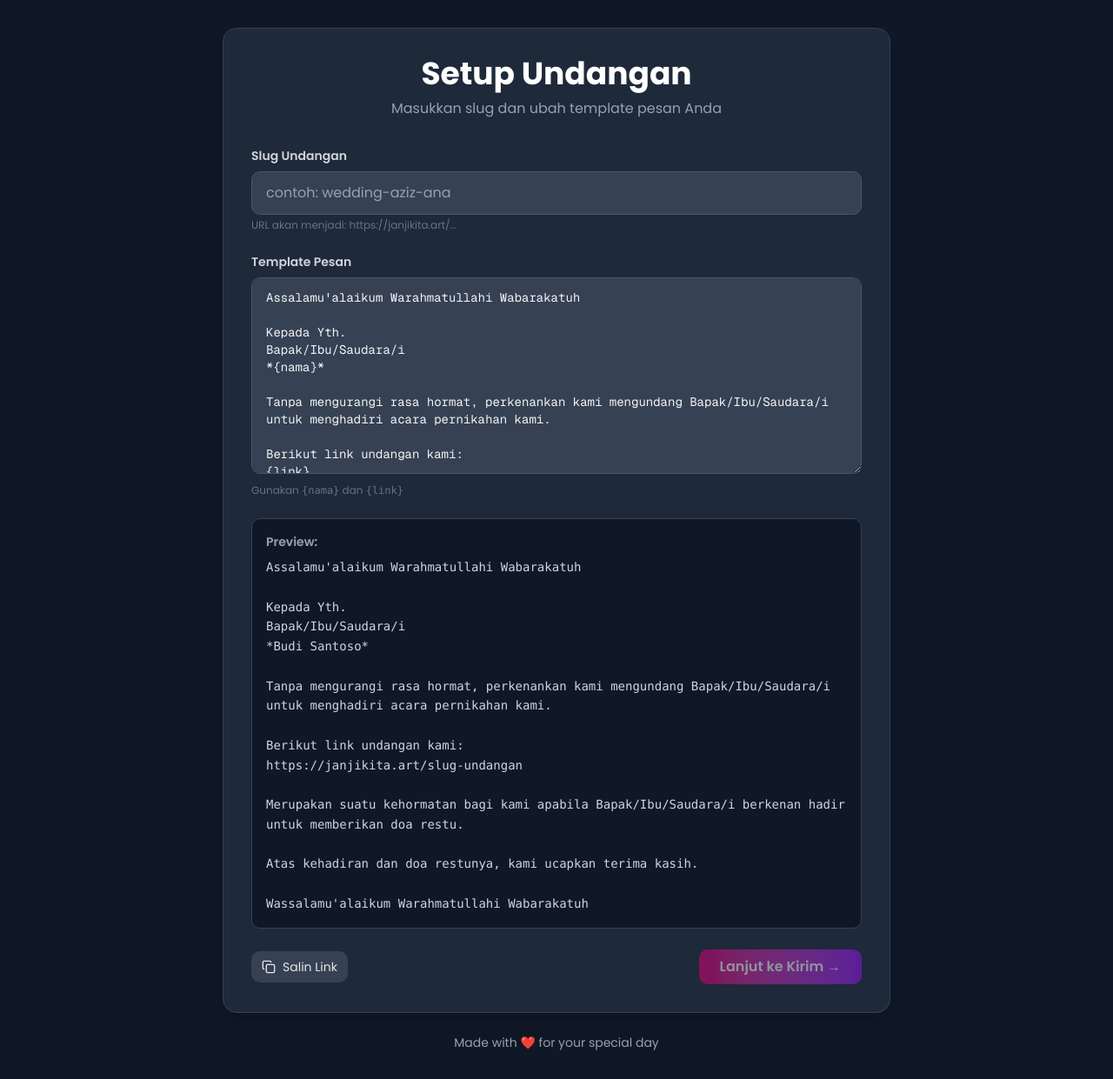
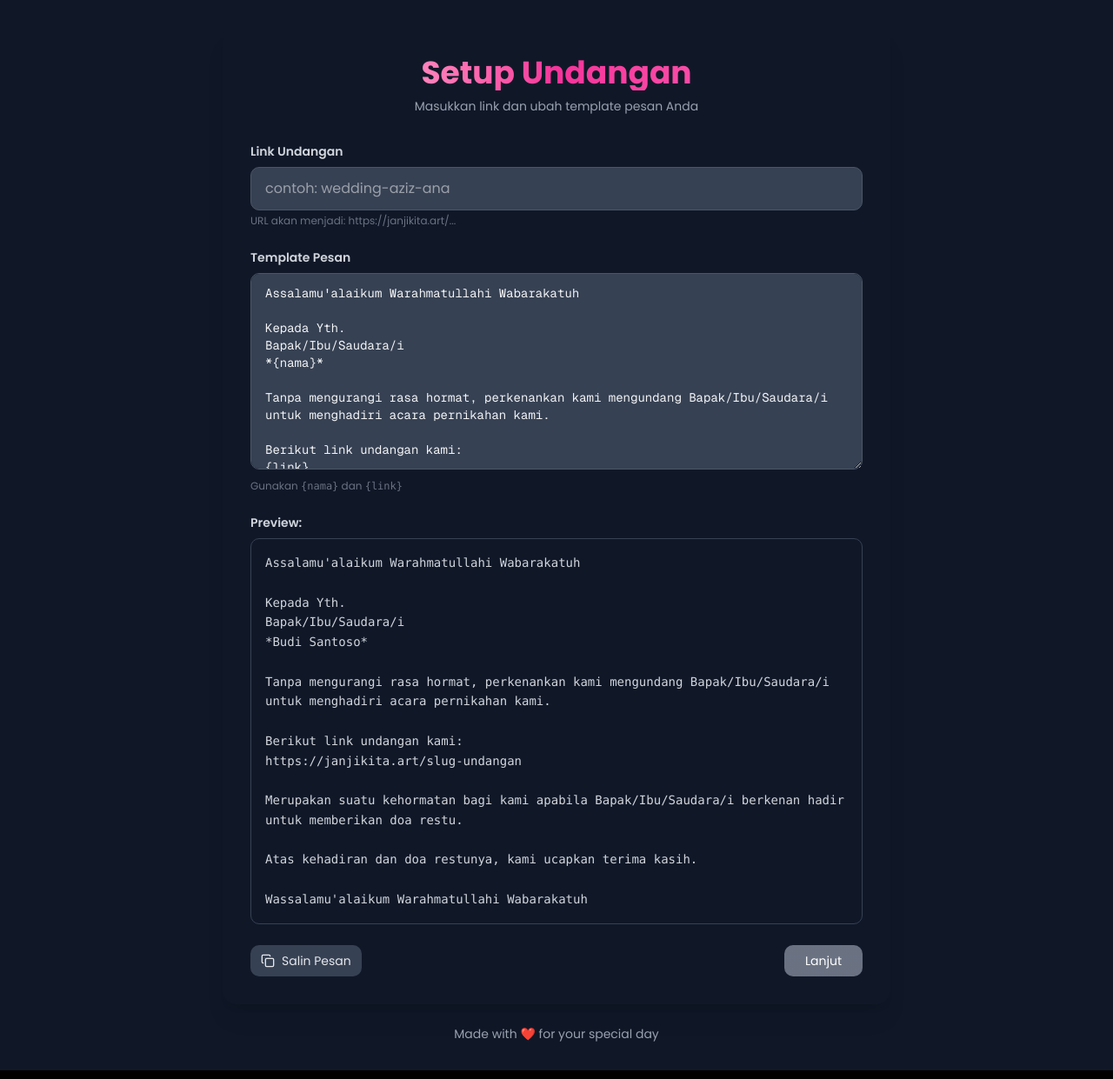
Before and after one commit to khazeez/janji-kita, a Next.js app: page /send-invitation-2 in a window 1280 px wide. Shown: the whole page at 87% size. Built offline with nearby package versions, Linux system fonts and the light colour scheme.

Commit message:
update send-invite

```diff
--- a/src/app/send-invitation-2/page.tsx
+++ b/src/app/send-invitation-2/page.tsx
@@ -1,6 +1,6 @@
 'use client';
 import React, { useState } from 'react';
-import { Send, Copy, Check, Users, ChevronLeft, Image } from 'lucide-react';
+import { Send, Copy, Check, Users, ChevronLeft } from 'lucide-react';
 import { motion, AnimatePresence } from 'framer-motion';
 
 // ====== TypeScript types ======
@@ -10,7 +10,10 @@ interface Contact {
 }
 
 interface NavigatorContacts {
-  select(properties: string[], options?: { multiple: boolean }): Promise<Contact[]>;
+  select(
+    properties: string[],
+    options?: { multiple: boolean }
+  ): Promise<Contact[]>;
 }
 
 declare global {
@@ -24,7 +27,8 @@ export default function InvitationSender() {
   const [page, setPage] = useState<'setup' | 'send'>('setup');
   const [slug, setSlug] = useState('');
   const [copied, setCopied] = useState(false);
-  const [customMessage, setCustomMessage] = useState(`Assalamu'alaikum Warahmatullahi Wabarakatuh
+  const [customMessage, setCustomMessage] =
+    useState(`Assalamu'alaikum Warahmatullahi Wabarakatuh
 
 Kepada Yth.
 Bapak/Ibu/Saudara/i
@@ -41,8 +45,10 @@ Atas kehadiran dan doa restunya, kami ucapkan terima kasih.
 
 Wassalamu'alaikum Warahmatullahi Wabarakatuh`);
 
-  const [contacts, setContacts] = useState<{ name: string; tel: string; image?: File }[]>([]);
-  const [sentContacts, setSentContacts] = useState<{ name: string; tel: string; image?: File }[]>([]);
+  const [contacts, setContacts] = useState<{ name: string; tel: string }[]>([]);
+  const [sentContacts, setSentContacts] = useState<
+    { name: string; tel: string }[]
+  >([]);
   const [tab, setTab] = useState<'unsent' | 'sent'>('unsent');
 
   const baseUrl = 'https://janjikita.art';
@@ -50,28 +56,47 @@ Wassalamu'alaikum Warahmatullahi Wabarakatuh`);
   // ====== Pilih kontak (menambahkan tanpa menghapus yang lama) ======
   const handlePickContacts = async () => {
     if (!navigator.contacts?.select) {
-      alert('Fitur pilih kontak tidak didukung di browser ini. Gunakan Chrome Android.');
+      alert(
+        'Fitur pilih kontak tidak didukung di browser ini. Gunakan Chrome Android.'
+      );
       return;
     }
 
     try {
-      const selected = await navigator.contacts.select(['name', 'tel'], { multiple: true });
+      const selected = await navigator.contacts.select(['name', 'tel'], {
+        multiple: true,
+      });
 
       const formatted = selected
         .filter((c) => c.tel?.length)
-        .map((c) => ({ name: c.name[0], tel: c.tel[0].replace(/\D/g, '') }));
+        .map((c) => {
+          let tel = c.tel[0].replace(/\D/g, ''); // hapus karakter non-digit
+          // Validasi: ubah prefix 0 menjadi 62
+          if (tel.startsWith('0')) {
+            tel = '62' + tel.substring(1);
+          }
+          return { name: c.name[0] || '', tel };
+        });
 
       setContacts((prev) => {
         const combined = [...prev, ...formatted];
         // Hilangkan duplikasi berdasarkan nomor telepon
         const unique = combined.filter(
-          (contact, index, self) => index === self.findIndex((c) => c.tel === contact.tel)
+          (contact, index, self) =>
+            index === self.findIndex((c) => c.tel === contact.tel)
         );
         return unique;
       });
     } catch (err) {
       console.error('Contact selection canceled or failed', err);
     }
+  };
+
+  // ====== Handle Name Change ======
+  const handleNameChange = (index: number, newName: string) => {
+    setContacts((prev) =>
+      prev.map((c, i) => (i === index ? { ...c, name: newName } : c))
+    );
   };
 
   // ====== Kirim ke satu kontak ======
@@ -81,11 +106,18 @@ Wassalamu'alaikum Warahmatullahi Wabarakatuh`);
       return;
     }
 
+    if (!name.trim()) {
+      alert('Nama tamu harus diisi');
+      return;
+    }
+
     const link = `${baseUrl}/${slug}?to=${encodeURIComponent(name)}`;
-    const message = customMessage.replace('{nama}', name).replace('{link}', link);
+    const message = customMessage
+      .replace('{nama}', name)
+      .replace('{link}', link);
+
     const waMessage = encodeURIComponent(message);
     const waUrl = `https://wa.me/${tel}?text=${waMessage}`;
-
     window.open(waUrl, '_blank');
 
     const sent = contacts[index];
@@ -93,24 +125,17 @@ Wassalamu'alaikum Warahmatullahi Wabarakatuh`);
     setContacts((prev) => prev.filter((_, i) => i !== index));
   };
 
-  // ====== Copy link ======
+  // ====== Copy message ======
   const handleCopy = () => {
     if (!slug) return;
-    const link = `${baseUrl}/${slug}`;
-    navigator.clipboard.writeText(link);
+
+    const previewMessage = customMessage
+      .replace('{nama}', 'Budi Santoso')
+      .replace('{link}', `${baseUrl}/${slug}`);
+
+    navigator.clipboard.writeText(previewMessage);
     setCopied(true);
     setTimeout(() => setCopied(false), 2000);
-  };
-
-  // ====== Handle Image Upload per kontak ======
-  const handleImageChange = (index: number, file?: File) => {
-    if (file && file.size > 5 * 1024 * 1024) {
-      alert('File terlalu besar! Maksimal 5 MB.');
-      return;
-    }
-    setContacts((prev) =>
-      prev.map((c, i) => (i === index ? { ...c, image: file } : c))
-    );
   };
 
   // ====== Preview Pesan ======
@@ -120,73 +145,90 @@ Wassalamu'alaikum Warahmatullahi Wabarakatuh`);
 
   // ====== UI ======
   return (
-    <div className="min-h-screen bg-gray-900 p-4 md:p-8 text-gray-100">
-      <div className="max-w-3xl mx-auto">
+    <div className='min-h-screen bg-gray-900 p-4 md:p-8 text-gray-100'>
+      <div className='max-w-3xl mx-auto'>
         {/* === PAGE 1: SETUP UNDANGAN === */}
         {page === 'setup' && (
           <motion.div
-            key="setup"
+            key='setup'
             initial={{ opacity: 0, x: -40 }}
             animate={{ opacity: 1, x: 0 }}
             exit={{ opacity: 0, x: 40 }}
             transition={{ duration: 0.3 }}
-            className="bg-gray-800 rounded-2xl shadow-xl p-6 md:p-8 border border-gray-700"
+            className='bg-transparent rounded-2xl shadow-xl p-6 md:p-8'
           >
-            <div className="text-center mb-8">
-              <h1 className="text-3xl md:text-4xl font-bold text-white mb-2">Setup Undangan</h1>
-              <p className="text-gray-400">Masukkan slug dan ubah template pesan Anda</p>
+            <div className='text-center mb-8'>
+              <h1
+                className='text-xl md:text-4xl font-bold mb-2
+             bg-gradient-to-r from-pink-200 via-pink-500 to-pink-400
+             bg-clip-text text-transparent'
+              >
+                Setup Undangan
+              </h1>
+
+              <p className='text-gray-400 text-sm'>
+                Masukkan link dan ubah template pesan Anda
+              </p>
             </div>
 
             {/* Slug */}
-            <div className="mb-6">
-              <label className="block text-sm font-semibold text-gray-300 mb-2">Slug Undangan</label>
+            <div className='mb-6'>
+              <label className='block text-sm font-semibold text-gray-300 mb-2'>
+                Link Undangan
+              </label>
               <input
-                type="text"
+                type='text'
                 value={slug}
                 onChange={(e) => setSlug(e.target.value)}
-                placeholder="contoh: wedding-aziz-ana"
-                className="w-full px-4 py-3 bg-gray-700 border border-gray-600 text-white rounded-lg focus:border-pink-400 focus:outline-none"
+                placeholder='contoh: wedding-aziz-ana'
+                className='w-full px-4 py-3 bg-gray-700 border border-gray-600 text-white rounded-lg focus:border-pink-400 focus:outline-none'
               />
-              <p className="text-xs text-gray-500 mt-1">
+              <p className='text-xs text-gray-500 mt-1'>
                 URL akan menjadi: {baseUrl}/{slug || '...'}
               </p>
             </div>
 
             {/* Template */}
-            <div className="mb-6">
-              <label className="block text-sm font-semibold text-gray-300 mb-2">Template Pesan</label>
+            <div className='mb-6'>
+              <label className='block text-sm font-semibold text-gray-300 mb-2'>
+                Template Pesan
+              </label>
               <textarea
                 value={customMessage}
                 onChange={(e) => setCustomMessage(e.target.value)}
                 rows={10}
-                className="w-full px-4 py-3 bg-gray-700 border border-gray-600 text-gray-100 rounded-lg font-mono text-sm focus:border-pink-400 focus:outline-none"
+                className='w-full px-4 py-3 bg-gray-700 border border-gray-600 text-gray-100 rounded-lg font-mono text-sm focus:border-pink-400 focus:outline-none'
               />
-              <p className="text-xs text-gray-500 mt-1">
+              <p className='text-xs text-gray-500 mt-1'>
                 Gunakan <code>{'{nama}'}</code> dan <code>{'{link}'}</code>
               </p>
             </div>
 
             {/* Preview */}
-            <div className="bg-gray-900 rounded-lg border border-gray-700 p-4 mb-6">
-              <h3 className="text-sm font-semibold text-gray-400 mb-2">Preview:</h3>
-              <pre className="whitespace-pre-wrap text-sm text-gray-300 leading-relaxed">{previewMessage}</pre>
+            <h3 className='text-sm font-semibold text-gray-300 mb-2'>
+              Preview:
+            </h3>
+            <div className='bg-gray-900 rounded-lg border border-gray-700 p-4 mb-6'>
+              <pre className='whitespace-pre-wrap text-sm text-gray-300 leading-relaxed'>
+                {previewMessage}
+              </pre>
             </div>
 
             {/* Buttons */}
-            <div className="flex items-center justify-between">
+            <div className='flex items-center justify-between'>
               <button
                 onClick={handleCopy}
-                className="flex items-center gap-2 px-3 py-2 bg-gray-700 rounded-lg text-sm text-gray-200 hover:bg-gray-600"
+                className='flex items-center gap-2 px-3 py-2 bg-gray-700 rounded-lg text-sm text-gray-200 hover:bg-gray-600'
               >
                 {copied ? (
                   <>
-                    <Check className="w-4 h-4 text-green-400" />
-                    <span className="text-green-400">Link Tersalin!</span>
+                    <Check className='w-4 h-4 text-green-400' />
+                    <span className='text-green-400'>Pesan Tersalin!</span>
                   </>
                 ) : (
                   <>
-                    <Copy className="w-4 h-4" />
-                    <span>Salin Link</span>
+                    <Copy className='w-4 h-4' />
+                    <span>Salin Pesan</span>
                   </>
                 )}
               </button>
@@ -194,9 +236,9 @@ Wassalamu'alaikum Warahmatullahi Wabarakatuh`);
               <button
                 onClick={() => setPage('send')}
                 disabled={!slug}
-                className="bg-gradient-to-r from-pink-600 to-purple-600 text-white font-semibold py-2 px-6 rounded-lg hover:from-pink-700 hover:to-purple-700 disabled:opacity-50 transition-all"
+                className='bg-gradient-to-r from-pink-700 to-pink-400 text-white text-sm py-2 px-6 rounded-lg disabled:from-gray-500 disabled:to-gray-500 disabled:cursor-not-allowed transition-all'
               >
-                Lanjut ke Kirim →
+                Lanjut
               </button>
             </div>
           </motion.div>
@@ -205,33 +247,38 @@ Wassalamu'alaikum Warahmatullahi Wabarakatuh`);
         {/* === PAGE 2: KIRIM UNDANGAN === */}
         {page === 'send' && (
           <motion.div
-            key="send"
+            key='send'
             initial={{ opacity: 0, x: 40 }}
             animate={{ opacity: 1, x: 0 }}
             exit={{ opacity: 0, x: -40 }}
             transition={{ duration: 0.3 }}
-            className="bg-gray-800 rounded-2xl shadow-xl p-6 md:p-8 border border-gray-700"
+            className=' rounded-2xl shadow-xl p-6 md:p-8'
           >
             {/* Header */}
-            <button onClick={() => setPage('setup')} className="flex items-center gap-1 text-gray-400 hover:text-white">
-              <ChevronLeft className="w-4 h-4" />
+            <button
+              onClick={() => setPage('setup')}
+              className='flex items-center gap-1 text-gray-400 hover:text-white'
+            >
+              <ChevronLeft className='w-4 h-4' />
             </button>
-            <h2 className="lg:text-2xl text-xl pb-6 text-center font-bold text-white">Kirim Undangan</h2>
+            <h2 className='lg:text-2xl text-xl pb-6 text-center font-bold bg-gradient-to-r from-pink-200 via-pink-500 to-pink-400 bg-clip-text text-transparent'>
+              Kirim Undangan
+            </h2>
 
             {/* Tombol pilih kontak */}
-            <div className="mb-4">
+            <div className='mb-4'>
               <button
                 onClick={handlePickContacts}
-                className="flex items-center gap-2 px-4 py-3 bg-gray-700 border border-gray-600 text-white rounded-lg hover:bg-gray-600 transition-all"
+                className='flex items-center gap-2 px-4 py-3 bg-gray-700 border border-gray-600 text-white rounded-lg hover:bg-gray-600 transition-all'
               >
-                <Users className="w-5 h-5" />
+                <Users className='w-5 h-5' />
                 Pilih Kontak
               </button>
             </div>
 
             {/* Tabs */}
-            <div className="flex justify-between items-center mb-3 border-b border-gray-700">
-              <div className="flex">
+            <div className='flex justify-between items-center mb-3 border-b border-gray-700'>
+              <div className='flex'>
                 <button
                   className={`px-4 py-2 text-sm font-semibold ${
                     tab === 'unsent'
@@ -256,38 +303,41 @@ Wassalamu'alaikum Warahmatullahi Wabarakatuh`);
             </div>
 
             {/* Daftar kontak */}
-            <AnimatePresence mode="wait">
+            <AnimatePresence mode='wait'>
               {tab === 'unsent' && (
-                <motion.div key="unsent" initial={{ opacity: 0 }} animate={{ opacity: 1 }} exit={{ opacity: 0 }}>
+                <motion.div
+                  key='unsent'
+                  initial={{ opacity: 0 }}
+                  animate={{ opacity: 1 }}
+                  exit={{ opacity: 0 }}
+                >
                   {contacts.length === 0 ? (
-                    <p className="text-gray-400 text-sm italic text-center py-6">Belum ada kontak yang dipilih</p>
+                    <p className='text-gray-400 text-sm italic text-center py-6'>
+                      Belum ada kontak yang dipilih
+                    </p>
                   ) : (
                     contacts.map((c, i) => (
-                      <div key={c.tel} className="flex items-center justify-between py-2 border-b border-gray-800">
+                      <div
+                        key={c.tel}
+                        className='flex items-center justify-between py-2 border-b border-gray-800'
+                      >
                         <div>
-                          <p className="font-medium">{c.name}</p>
-                          <p className="text-gray-400 text-xs">{c.tel}</p>
-                          {/* Input Image */}
-                          <div className="mt-1 flex items-center gap-2">
-                            <label className="flex items-center gap-1 text-gray-400 cursor-pointer hover:text-gray-200 text-xs">
-                              <Image className="w-4 h-4" /> Pilih Gambar
-                              <input
-                                type="file"
-                                accept="image/*"
-                                className="hidden"
-                                onChange={(e) => handleImageChange(i, e.target.files?.[0])}
-                              />
-                            </label>
-                            {c.image && (
-                              <span className="text-gray-300 text-xs">{c.image.name}</span>
-                            )}
-                          </div>
+                          {/* Input Nama Tamu */}
+                          <input
+                            type='text'
+                            value={c.name}
+                            onChange={(e) => handleNameChange(i, e.target.value)}
+                            placeholder='Masukkan nama tamu...'
+                            className='w-full px-2 py-1 bg-gray-700 border border-gray-600 text-white rounded text-sm focus:border-pink-400 focus:outline-none mb-1'
+                          />
+                          <p className='text-gray-400 text-xs'>{c.tel}</p>
                         </div>
                         <button
                           onClick={() => handleSendWhatsApp(i, c.name, c.tel)}
-                          className="flex items-center gap-1 bg-pink-600 hover:bg-pink-700 text-white px-3 py-1.5 rounded-lg text-sm transition-all"
+                          disabled={!c.name.trim()}
+                          className='flex items-center gap-1 bg-pink-600 hover:bg-pink-700 text-white px-3 py-1.5 rounded-lg text-sm transition-all disabled:opacity-50 disabled:cursor-not-allowed'
                         >
-                          <Send className="w-4 h-4" />
+                          <Send className='w-4 h-4' />
                           Kirim
                         </button>
                       </div>
@@ -297,20 +347,29 @@ Wassalamu'alaikum Warahmatullahi Wabarakatuh`);
               )}
 
               {tab === 'sent' && (
-                <motion.div key="sent" initial={{ opacity: 0 }} animate={{ opacity: 1 }} exit={{ opacity: 0 }}>
+                <motion.div
+                  key='sent'
+                  initial={{ opacity: 0 }}
+                  animate={{ opacity: 1 }}
+                  exit={{ opacity: 0 }}
+                >
                   {sentContacts.length === 0 ? (
-                    <p className="text-gray-400 text-sm italic text-center py-6">Belum ada yang dikirim</p>
+                    <p className='text-gray-400 text-sm italic text-center py-6'>
+                      Belum ada yang dikirim
+                    </p>
                   ) : (
                     sentContacts.map((c) => (
-                      <div key={c.tel} className="flex items-center justify-between py-2 border-b border-gray-800">
+                      <div
+                        key={c.tel}
+                        className='flex items-center justify-between py-2 border-b border-gray-800'
+                      >
                         <div>
-                          <p className="font-medium text-green-400">{c.name}</p>
-                          <p className="text-gray-400 text-xs">{c.tel}</p>
-                          {c.image && (
-                            <span className="text-gray-300 text-xs">{c.image.name}</span>
-                          )}
+                          <p className='font-medium text-green-400'>{c.name}</p>
+                          <p className='text-gray-400 text-xs'>{c.tel}</p>
                         </div>
-                        <span className="text-green-400 text-xs font-semibold">✅ Terkirim</span>
+                        <span className='text-green-400 text-xs font-semibold'>
+                          ✅ Terkirim
+                        </span>
                       </div>
                     ))
                   )}
@@ -320,7 +379,7 @@ Wassalamu'alaikum Warahmatullahi Wabarakatuh`);
           </motion.div>
         )}
 
-        <div className="text-center mt-6 text-sm text-gray-400">
+        <div className='text-center mt-6 text-sm text-gray-400'>
           <p>Made with ❤️ for your special day</p>
         </div>
       </div>
```
